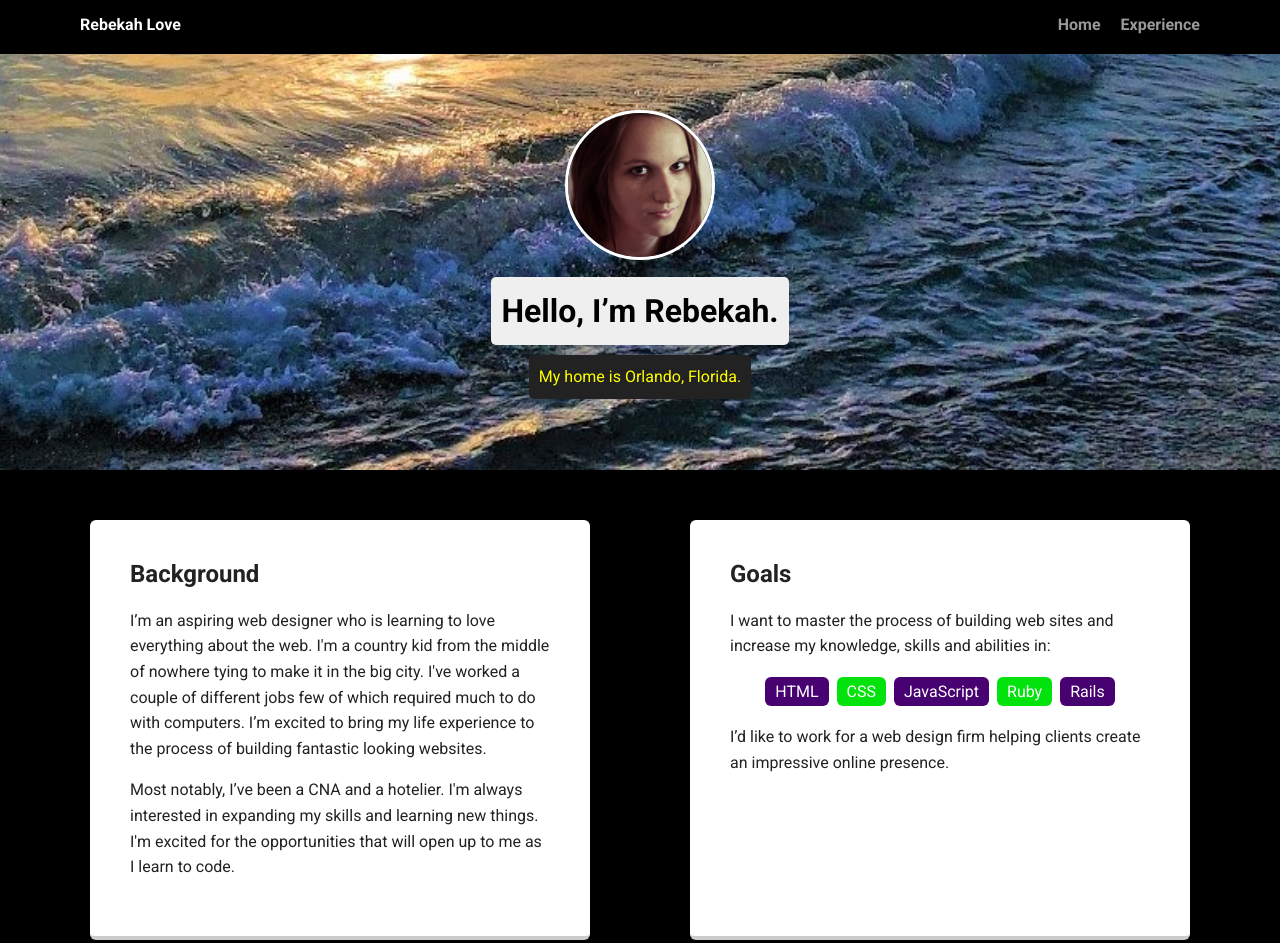
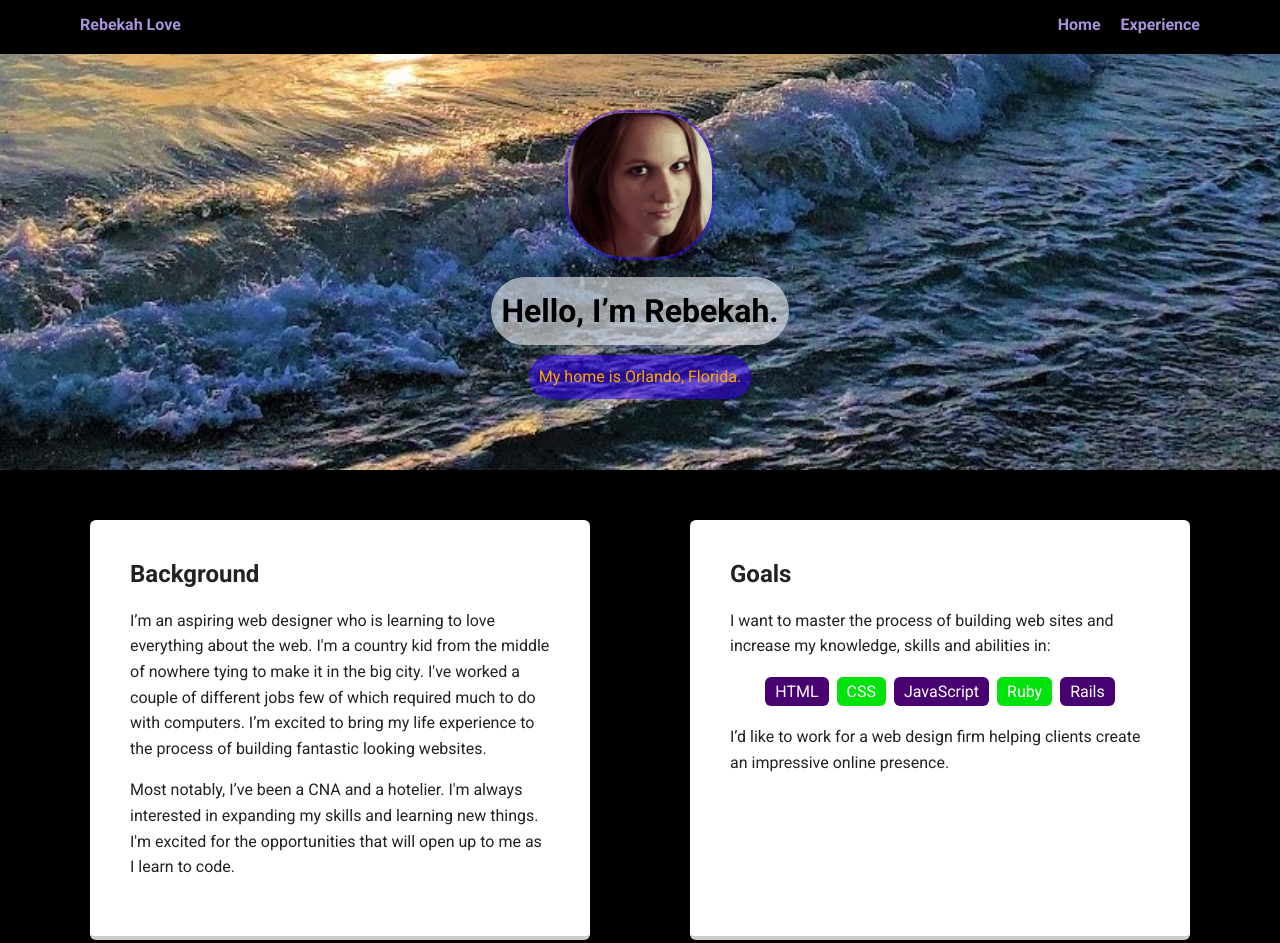
Before and after one commit to RebekahLove/techdegree-project-1, a plain HTML site: page portfolio_update_v1/Profile Project/index.html in a window 1280 px wide. Shown: the top 943 px of the page. Drawn offline with Linux system fonts and the light colour scheme; a web font is replaced by a local one.

Commit message:
Update styles.css

```diff
--- a/portfolio_update_v1/Profile Project/styles.css
+++ b/portfolio_update_v1/Profile Project/styles.css
@@ -15,7 +15,7 @@ body {
 
 a {
   text-decoration: none;
-  color: #999;
+  color: rgb(168, 146, 219);
 }
 a:hover {
   color: #6633ff;
@@ -25,7 +25,7 @@ a:hover {
 
 .main-nav {
   width: 100%;
-  background: black;
+  background: rgb(0, 0, 0);
   min-height: 30px;
   padding: 10px;
   position: fixed;
@@ -43,7 +43,7 @@ a:hover {
 .nav .name {
     display: block;
     margin-right: auto;
-    color: white;
+    color: rgb(168, 146, 219);
 }
 .nav li {
   padding: 5px 10px 10px 10px;
@@ -52,7 +52,7 @@ a:hover {
   transition: all .5s;
 }
 .nav a:hover {
-  color: white
+  color: rgb(255, 0, 179)
 }
 
 header {
@@ -69,24 +69,24 @@ header .profile-image {
   margin-top: 50px;
   width: 150px;
   height: 150px;
-  border-radius: 50%;
-  border: 3px solid white;
-  transition: all .5s;
+  border-radius: 40%;
+  border: 3px solid rgba(55, 0, 255, 0.404);
+  transition: all .8s;
 }
 header .profile-image:hover {
-  transform: scale(1.2) rotate(5deg);
+  transform: scale(1.5) rotate(360deg);
 }
 .tag {
-  background-color: #efefef;
+  background-color: #efefef9c;
   color: black;
   padding: 10px;
-  border-radius: 5px;
+  border-radius: 35px;
   display: table;
   margin: 10px auto;
 }
 .location {
-  background-color: #222;
-  color: yellow;
+  background-color: rgba(55, 0, 255, 0.527);
+  color: rgb(255, 166, 0);
 }
 .card {
   margin: 30px;
```
